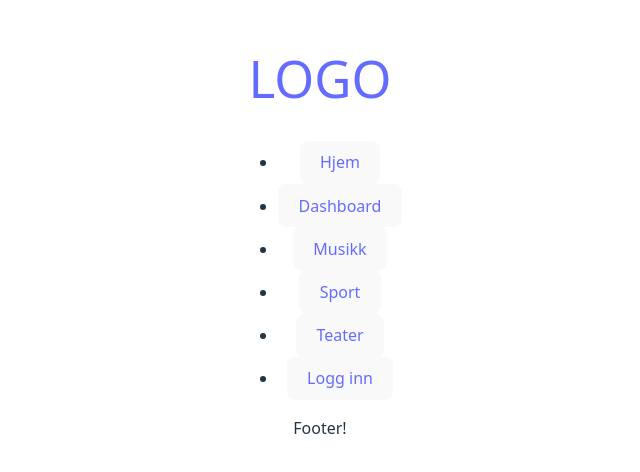
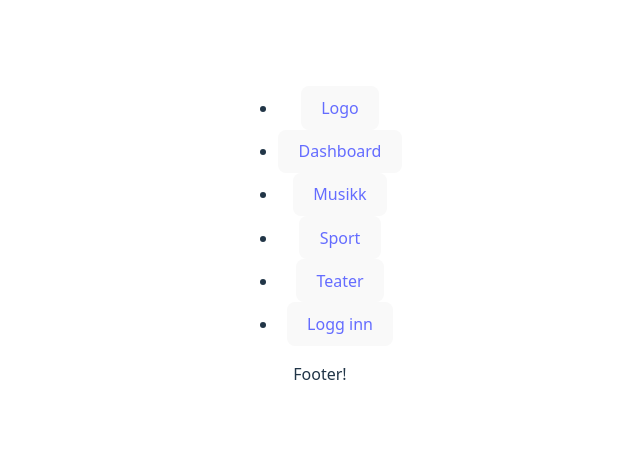
Before and after one commit to nikolaiols/Eksamendokument_gruppe6, a React (Vite) app in the folder Bilettlyst/: page / in a window 1280 px wide. Shown: the part 172-644 px from the top of the page, without its empty margins (320-960 px from the left). Built offline with nearby package versions, Linux system fonts and the light colour scheme; no server answers.

Commit message:
oppdatering

```diff
--- a/Bilettlyst/src/Components/Layout.jsx
+++ b/Bilettlyst/src/Components/Layout.jsx
@@ -6,10 +6,9 @@ export default function Layout({children}){
     return(
         <>
         <header>
-           <h1><Link to="/">LOGO</Link></h1>
            <nav>
                <ul>
-                   <li><button><Link to="/">Hjem</Link></button></li> {/*denne og de tre under må kanskje flyttes ut av header, finner ut når vi får demo */}
+                   <li><button><Link to="/">Logo</Link></button></li> {/*denne og de tre under må kanskje flyttes ut av header, finner ut når vi får demo */}
                   {/* <li><button><Link to="/event/:id">EventPage</Link></button></li>*/}
                    {/*<li><button><Link to="/category/:slug">CategoryPage</Link></button></li>*/}
                    <li><button><Link to="/dashboard">Dashboard</Link></button></li>
```
